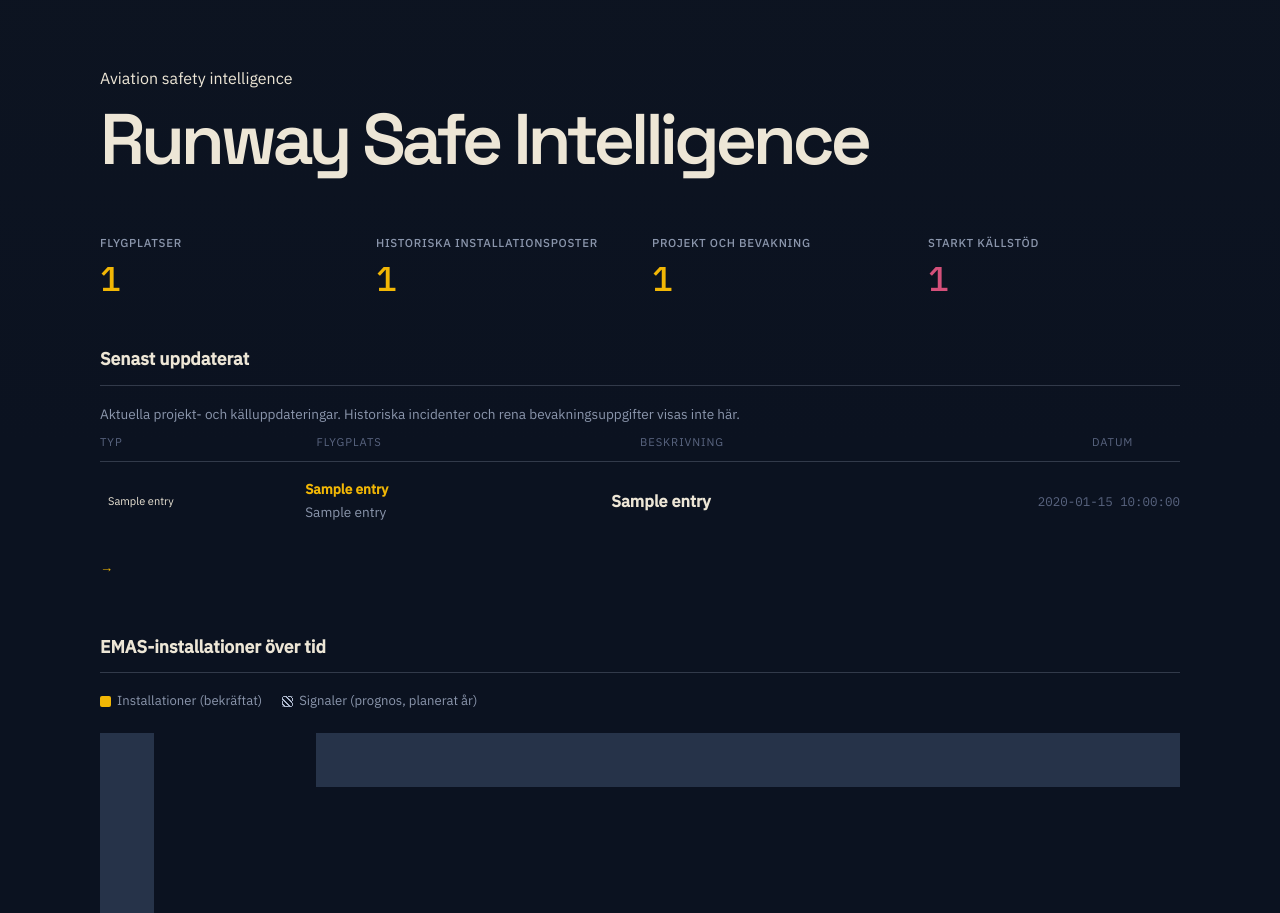
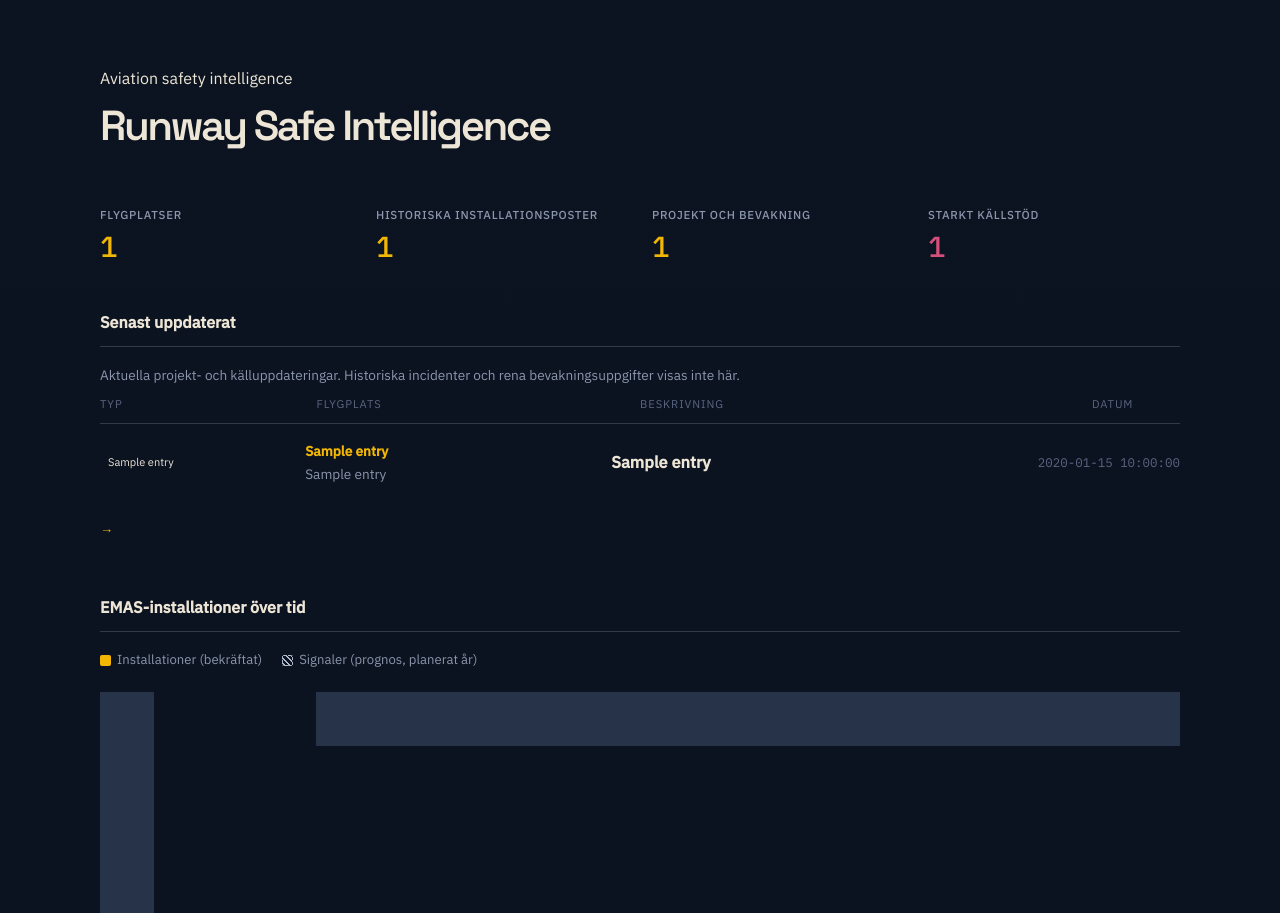
Before and after one commit to MantorpLasse/rwi, a Python web app: template app/static_export/templates/index.html in a window 1280 px wide. Shown: the part 66-979 px from the top of the page. Run offline with Jinja, Linux system fonts and the light colour scheme; the template is opened without the code that fills it: most values are stand-ins (such as "Sample title", 1, 10 or a date in 2020).

Commit message:
Harmonize dashboard typography
Co-Authored-By: Claude Sonnet 5 <noreply@anthropic.com>

```diff
--- a/app/static_export/static/style.css
+++ b/app/static_export/static/style.css
@@ -980,13 +980,15 @@ header.site { background:transparent; border-color:rgba(139,150,172,.26); }
 .wrap { max-width:1120px; }
 h1 { font-size:clamp(1.9rem,3vw,2.8rem); letter-spacing:-.04em; }
 .hero-intelligence { margin:8px 0 26px; }
-.hero-intelligence h1 { font-size:clamp(3.4rem,5.6vw,5.35rem); line-height:.94; letter-spacing:-.06em; max-width:none; white-space:nowrap; }
+.hero-intelligence h1 { font-size:2.625rem; line-height:.94; letter-spacing:-.06em; max-width:none; white-space:nowrap; }
 .hero-copy { padding-bottom:10px; }
 .hero-copy .subtitle { font-size:1.1rem; max-width:530px; margin-top:24px; margin-bottom:14px; }
 .stat-grid { background:transparent; border:0; border-radius:0; margin:0 0 42px; overflow:visible; gap:24px; }
-.stat { padding:0; border:0!important; }.stat .value { font-size:2.15rem; }
+.stat { padding:0; border:0!important; }.stat .value { font-size:1.8125rem; }
 .card { background:transparent; border:0; border-radius:0; box-shadow:none; margin-bottom:38px; overflow:visible; }
 .card .card-header { padding:0 0 12px; border-bottom:1px solid rgba(139,150,172,.3); background:transparent; font-size:1.1rem; }
+/* Dashboard-only: .stat-grid appears solely on index.html, so this never touches airport/Signals/Signal-detail card headings. */
+.stat-grid ~ .card .card-header { font-size:1rem; }
 .card .card-body { padding:18px 0; }
 .intelligence-feed { padding:0; }.intelligence-head { border-color:rgba(139,150,172,.3); }.intelligence-item { padding:17px 0; border-color:rgba(139,150,172,.26); }
 .intelligence-story a { font-size:1.02rem; }.intelligence-place a { color:var(--accent); }
@@ -1001,4 +1003,4 @@ table { font-size:.9rem; } th,td { padding:13px 8px; } th:first-child,td:first-c
 .filters { background:rgba(19,27,44,.45); border:1px solid rgba(139,150,172,.25); border-radius:0; padding:10px; }
 #signals-table .title a { font-family:var(--font-display); font-weight:600; color:var(--text); }
 #signals-table td:first-child + td a .sign { background:transparent; color:var(--accent); padding:0; }
-@media (max-width:700px) { .hero-intelligence { margin-bottom:30px; } .hero-intelligence h1 { font-size:3.5rem; white-space:normal; } .grid-2 { grid-template-columns:1fr; gap:0; } .grid-2 > div:last-child .card { border-left:0; padding-left:0; } .stat-grid { grid-template-columns:repeat(2,1fr); gap:24px 12px; } }
+@media (max-width:700px) { .hero-intelligence { margin-bottom:30px; } .hero-intelligence h1 { font-size:2.625rem; white-space:normal; } .grid-2 { grid-template-columns:1fr; gap:0; } .grid-2 > div:last-child .card { border-left:0; padding-left:0; } .stat-grid { grid-template-columns:repeat(2,1fr); gap:24px 12px; } }
```
